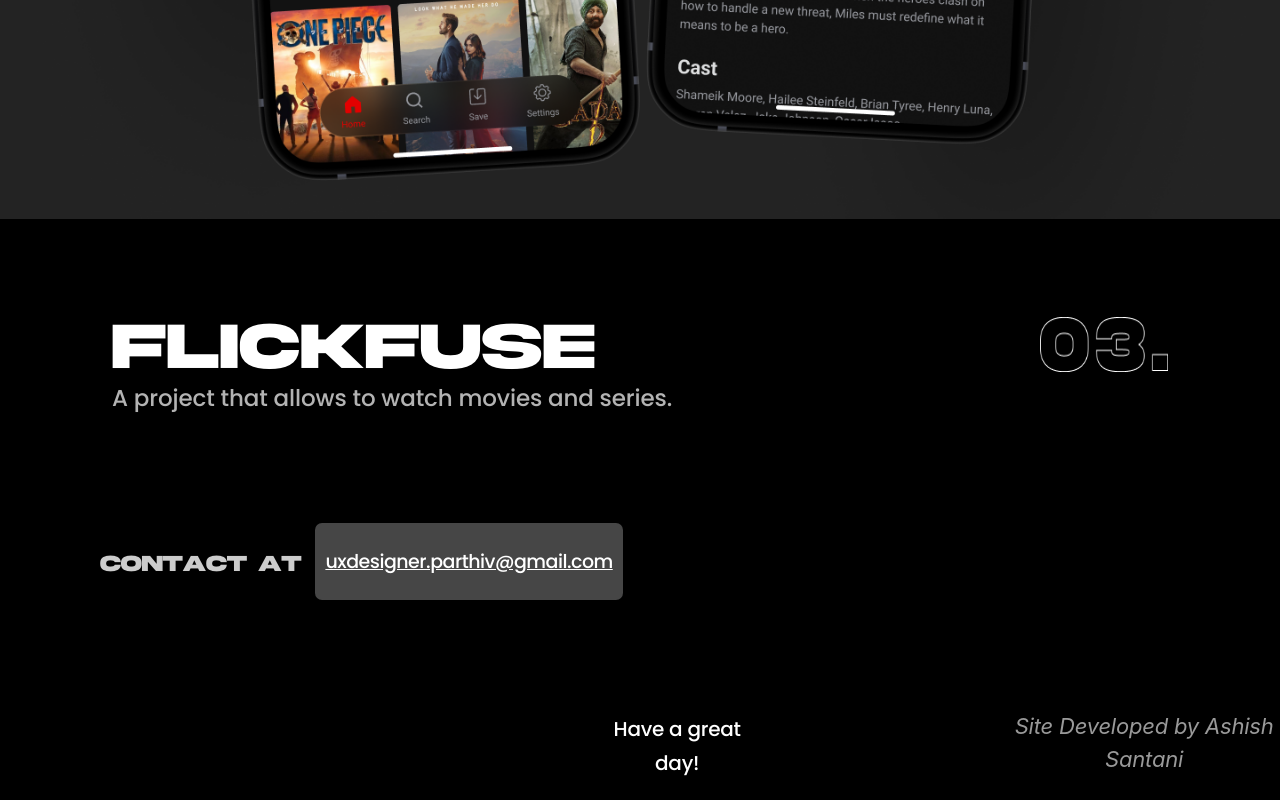
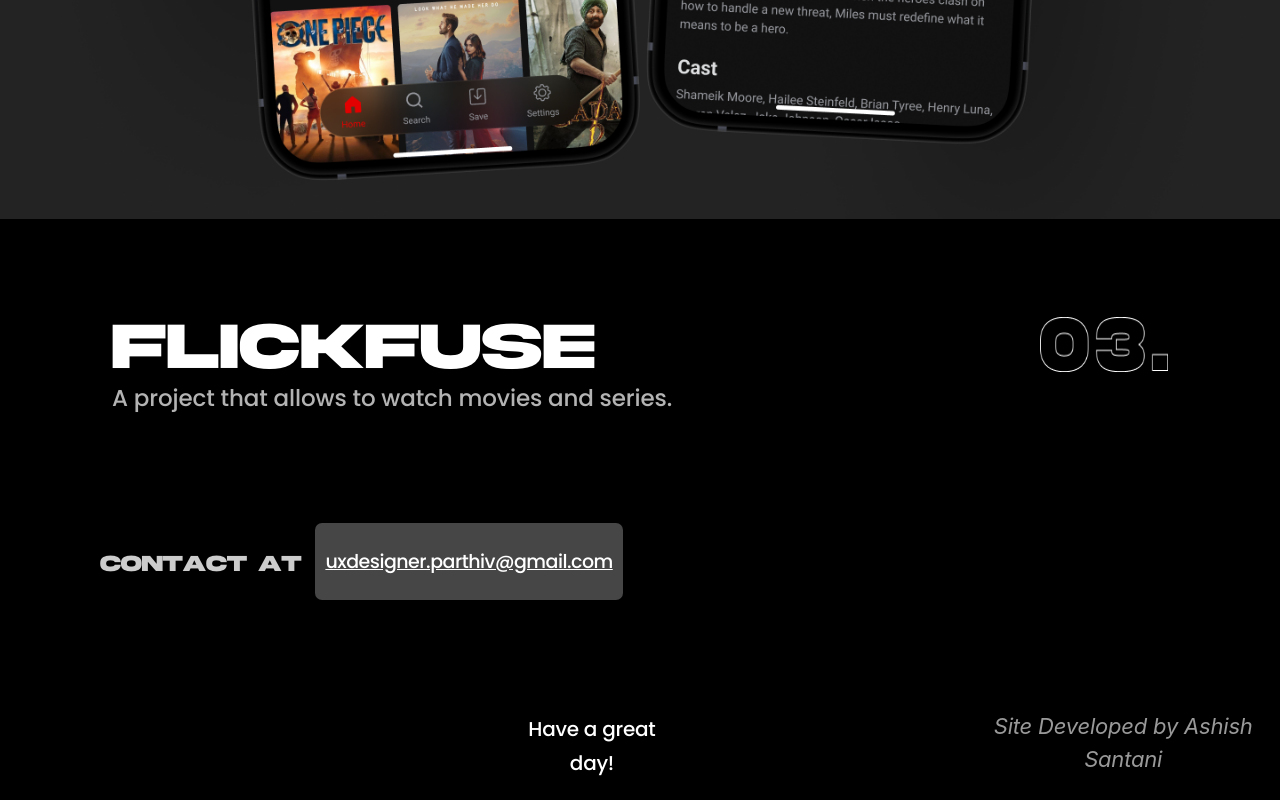
Before and after one commit to ashishraja/ClientPortfolio, a React (Create React App) app: page / in a window 1280 px wide. Shown: the part 4731-5531 px from the top of the page. Built offline with nearby package versions, Linux system fonts and the light colour scheme.

Commit message:
final commit...

```diff
--- a/src/components/FlickFuse/flickfuse.css
+++ b/src/components/FlickFuse/flickfuse.css
@@ -1,5 +1,4 @@
 .flickfuse-page{
-    /* height:948vh; */
     width:100%;
     background-color: black;
     padding-top:50px;
@@ -83,16 +82,7 @@
     letter-spacing: 1.5px;
 }
 .flickfuse-page .userpt-frame .heading div:first-child div:last-child p{
-    /* color: rgba(255, 255, 255, 0.70);
-font-feature-settings: 'calt' off;
-font-family: Poppins;
-font-size: 2.07vw;
-max-width:100vw;
-font-style: normal;
-font-weight: 400;
-line-height: 160%;
-letter-spacing: .30px;
-*/
+
 color: rgba(255, 255, 255, 0.70);
 margin-top:-1.61vw;
 font-feature-settings: 'calt' off;
@@ -116,7 +106,6 @@
 
 @media screen and (min-width:1080px){
     .flickfuse-page{
-        /* height:3000vh; */
         padding-top:200px;
     }
     .flickfuse-page .hero-section .part3{
@@ -138,7 +127,6 @@
         padding-top:50px;
     }
     .flickfuse-page .userpt-frame .heading div{
-        padding-left:40px;
         padding-right:30px;
     }
     .solution-part{
--- a/src/components/Home/home.css
+++ b/src/components/Home/home.css
@@ -8,7 +8,6 @@
 body {
     background-color:black;
     margin: 0;
-    /* background-color: black; */
     padding: 0;
     width:100%;
 }
@@ -17,7 +16,6 @@
     display: flex;
     flex-direction: column;
     align-items: center;
-    /* justify-content: center; */
 }
 
 .section {
@@ -36,7 +34,6 @@
     align-items: center;
     justify-content: center;
     padding: 46vw 0px;
-    /* padding-left: 28px; */
 }
 
 .home .main h1 {
@@ -62,8 +59,6 @@
     justify-content: space-between;
     align-items: center;
     padding: 0 8vw 16vw 8vw;
-    /* justify-content: center; */
-    /* padding: 30px 0px 100px 28px; */
 }
 
 .part3 h1 {
@@ -85,7 +80,6 @@
     font-style: normal;
     font-weight: 500;
     line-height: 150%;
-    /* 34.5px */
     letter-spacing: -0.115px;
     width: 59.34vw;
     margin-top: -4.6vw;
@@ -169,7 +163,6 @@
     font-style: italic;
     font-weight: 400;
     line-height: 150%;
-    /* 30px */
     letter-spacing: -0.2px;
     padding-top: 2.3vw;
     padding-left: 35%;
@@ -240,8 +233,6 @@
         height: 55px;
         width: 10vw;
         padding-right:80px;
-        /* position: relative;
-        left: 405px; */
     }
 
     .part7 {
@@ -269,7 +260,7 @@
 
     .part9 {
         display: flex;
-        padding-left: 40%;
+        padding-left: 32.5%;
         padding-top: 92px;
     }
 
--- a/src/components/Picasso/picasso.css
+++ b/src/components/Picasso/picasso.css
@@ -1,5 +1,4 @@
 .picasso-page{
-    /* height:779vh; */
     width:100%;
     background-color: black;
     padding-top:50px;
--- a/src/components/Walls/walls.css
+++ b/src/components/Walls/walls.css
@@ -1,6 +1,5 @@
 .walls-page{
     width:100%;
-    /* height:779vh; */
     background-color: black;
     padding-top:50px;
 }
@@ -115,7 +114,6 @@
 
 @media screen and (min-width:1080px){
     .walls-page{
-        /* height:2600vh; */
         padding-top:200px;
     }
     .walls-page .hero-section .part3{
```
Also changed, not shown: src/components/Header/Header.css (+0 -49 lines).
